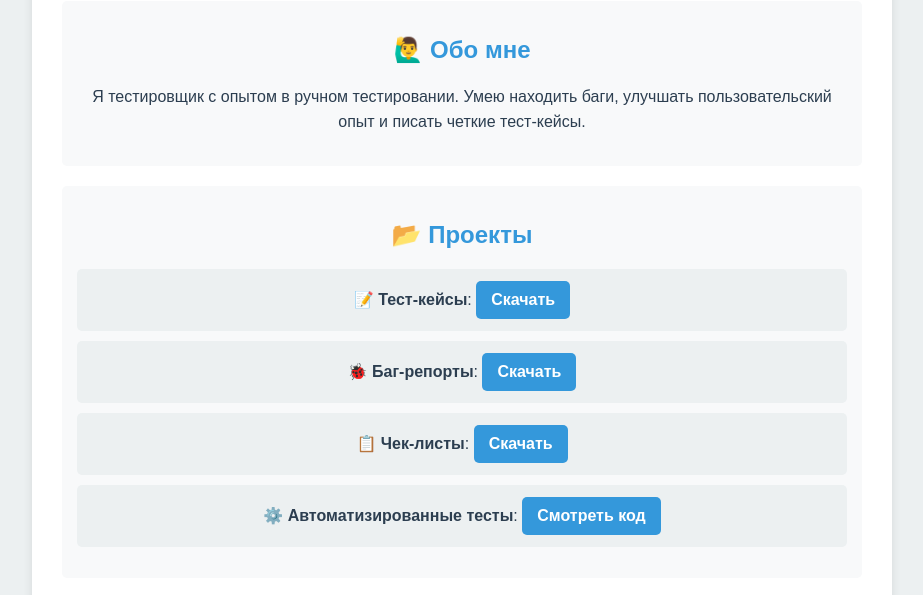
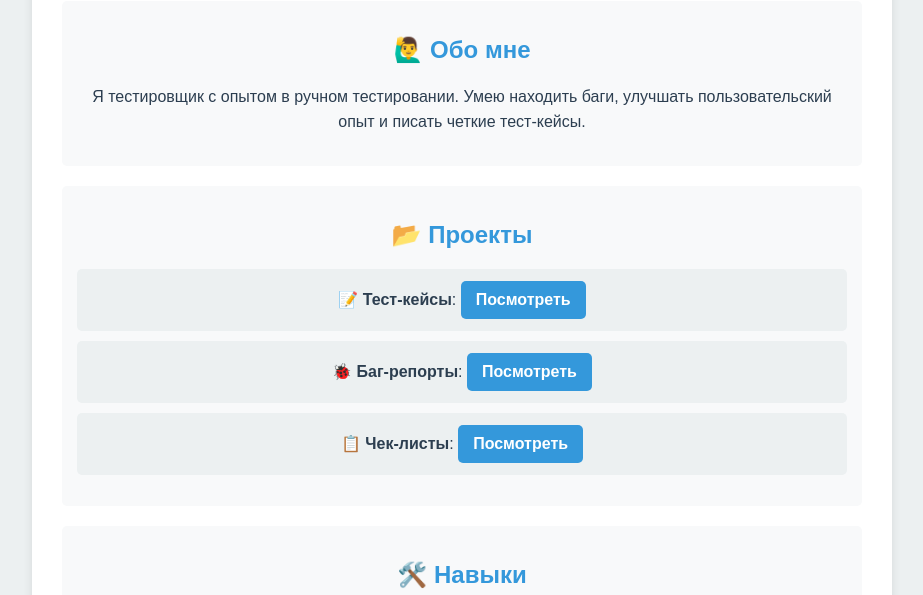
Before and after one commit to nafiginm/QA_Engineer_Portfolio, a plain HTML site: page index.html in a window 1280 px wide. Shown: the part 110-705 px from the top of the page, without its empty margins (178-1101 px from the left). Drawn offline with Linux system fonts and the light colour scheme.

Commit message:
add files

```diff
--- a/index.html
+++ b/index.html
@@ -97,10 +97,9 @@
         <div class="section projects">
             <h2>📂 Проекты</h2>
             <ul>
-                <li>📝 <strong>Тест-кейсы</strong>: <a _blank href="https://drive.google.com/file/d/1pqmcK00C_ZdwHrWCTUE9NM63Ru_EoG7m/view?usp=drive_link" class="button" target="_blank">Скачать</a></li>
-                <li>🐞 <strong>Баг-репорты</strong>: <a href="https://docs.google.com/document/d/1LTte0G0xDCFUKe3c9F6aZ1Z6uwvJ3etSQVupfkU2IpI/edit?usp=drive_link" class="button" target="_blank">Скачать</a></li>
-                <li>📋 <strong>Чек-листы</strong>: <a href="https://docs.google.com/spreadsheets/d/1VZB9V4PQqueaZ74tP1PMQ5M3kUOuFtyZ/edit?usp=drive_link&ouid=115615909308508784280&rtpof=true&sd=true" class="button" target="_blank">Скачать</a></li>
-                <li>⚙️ <strong>Автоматизированные тесты</strong>: <a href="#" class="button">Смотреть код</a></li>
+                <li>📝 <strong>Тест-кейсы</strong>: <a _blank href="https://drive.google.com/drive/folders/18v-lM51eU7vf63Zskd6qfRMQJF89hFpW?usp=drive_link" class="button" target="_blank">Посмотреть</a></li>
+                <li>🐞 <strong>Баг-репорты</strong>: <a href="https://drive.google.com/drive/folders/1QfqHZ_6fBN2L_XUwuGPi-0o-Vqwra_RI?usp=drive_link" class="button" target="_blank">Посмотреть</a></li>
+                <li>📋 <strong>Чек-листы</strong>: <a href="https://drive.google.com/drive/folders/1uArZXCQ3tPi3sXaHTFPkzKMVxnIer4db?usp=drive_link" class="button" target="_blank">Посмотреть</a></li>
             </ul>
         </div>
 
@@ -108,7 +107,6 @@
             <h2>🛠️ Навыки</h2>
             <ul>
                 <li>✅ Ручное тестирование (Functional, UI, Regression)</li>
-                <li>✅ Автоматизированное тестирование (Java, Selenium, JUnit)</li>
                 <li>✅ Работа с баг-трекинговыми системами (Jira, Qase, TestRail)</li>
                 <li>✅ API тестирование (Postman, REST Assured)</li>
             </ul>
```
